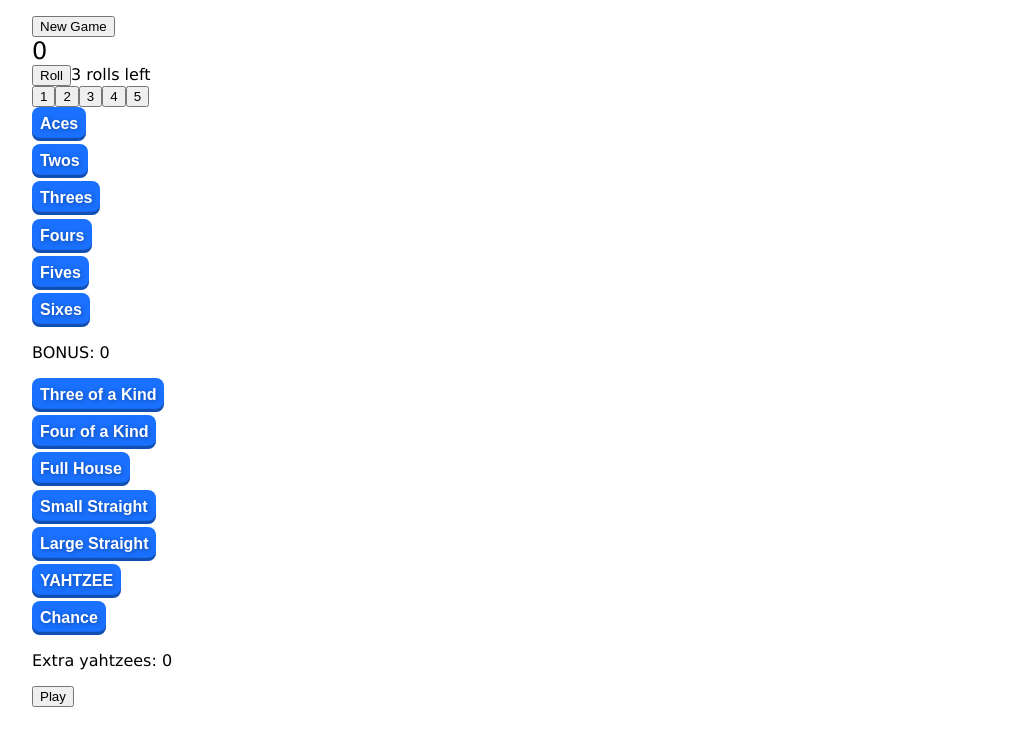
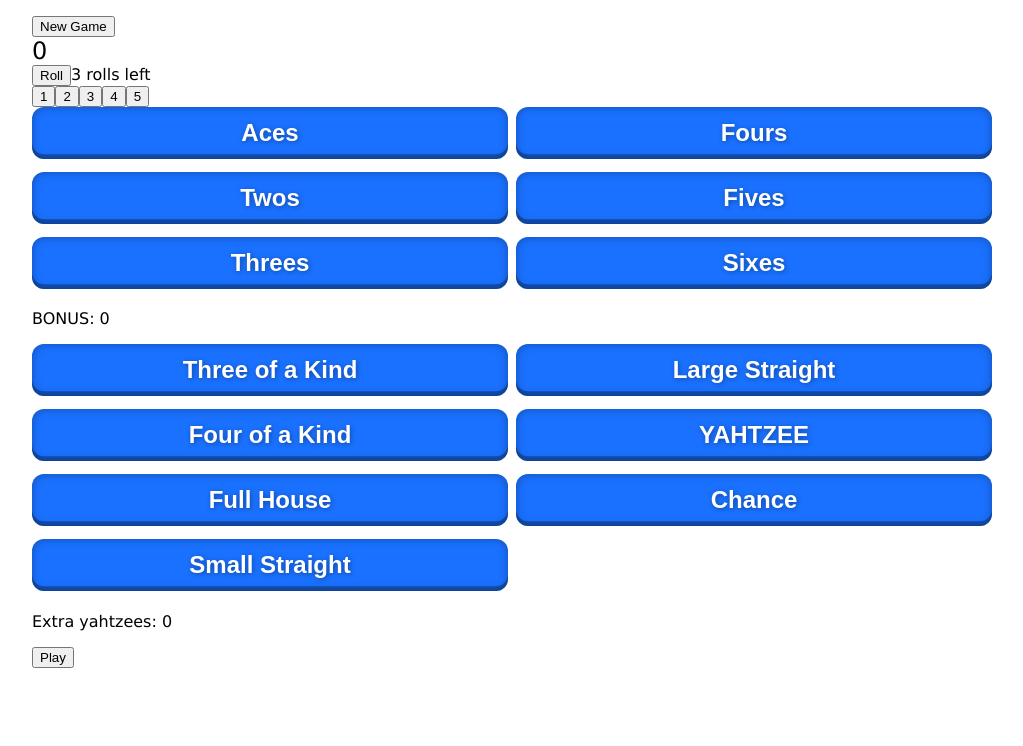
Before and after one commit to bbanting/react-trial, a React (Create React App) app: page / in a window 1280 px wide. Shown: the top 746 px of the page, without its empty margins (128-1151 px from the left). Built offline with nearby package versions, Linux system fonts and the light colour scheme.

Commit message:
Futher styling on hand buttons; fixed hands being deselected

```diff
--- a/src/App.js
+++ b/src/App.js
@@ -16,6 +16,7 @@
   const [time, setTime] = useState(Date.now());
 
   const prevGameStateRef = useRef(null);
+  useEffect(() => document.addEventListener("contextmenu", e => e.preventDefault()));
 
   // This checks if the game is finished after scoring or moves
   // the game state on to the next turn so long as the state is
--- a/src/ScoringSection.js
+++ b/src/ScoringSection.js
@@ -5,9 +5,10 @@
 function UpperHands({selected, selectFunc, scores}) {
   const bonusScore = (scores.slice(0, 6).reduce((a, b) => a+b) >= 63) ? 35 : 0
   return (
-    <div className=".hand-container">
+    <>
+    <div className="hand-container">
       {HANDS.slice(0, 6).map((v, i) => {
-        const classname = `hand ${scores[i] !== null ? "played" : ""} ${i === selected ? "selected" : ""}`;
+        const classname = `hand ${scores[i] !== null ? "played" : ""} ${i == selected ? "selected" : ""}`;
         return (
           <button className={classname} value={i} key={i} onClick={(e) => selectFunc(e.target.value)}>
             {HANDS[i].name}
@@ -15,15 +16,16 @@
           )
         }
       )}
-      <p>BONUS: {bonusScore}</p>
     </div>
+    <p>BONUS: {bonusScore}</p>
+    </>
   );
 }
 
 
 function LowerHands({selected, selectFunc, scores}) {
   return (
-    <div className=".hand-container">
+    <div className="hand-container lower">
       {HANDS.slice(6, HANDS.length).map((v, i) => {
         const classname = `hand ${scores[i+6] !== null ? "played" : ""} ${(i+6) === selected ? "selected" : ""}`;
         return (
@@ -43,8 +45,8 @@
   const [selected, setSelected] = useState(null);
 
   function select(index) {
-    if (scores[index] === null) setSelected(() => index);
-    else if (index === selected) setSelected(null);
+    if (index == selected) setSelected(null);
+    else if (scores[index] === null) setSelected(() => index);
   }
 
   function setScore() {
--- a/src/index.css
+++ b/src/index.css
@@ -26,9 +26,34 @@
   outline: none;
 }
 
-/* .hand-container {
+.hand-container {
   display: grid;
-} */
+  grid-template-columns: 1fr 1fr;
+  grid-template-rows: 1fr 1fr 1fr;
+  grid-auto-flow: column;
+  gap: .5em;
+}
+
+.lower {
+  grid-template-rows: 1fr 1fr 1fr 1fr;
+}
+
+.hand {
+  position: relative;
+  top: 0;
+  display: block;
+  box-shadow: 0 -0.2em hsla(0, 0%, 0%, 0.3) inset, 0 0 .4em hsla(0, 0%, 0%, 0.3) inset;
+  text-shadow: 1px 1px 5px hsla(0, 0%, 0%, 0.368);
+  font-size: 1.5em;
+  font-weight: bold;
+  color: white;
+  background-color: hsl(217, 100%, 55%);
+  margin-bottom: .2em;
+  padding: .5em;
+  border: 0;
+  border-radius: .5em;
+  transition: all .1s ease-out;
+}
 
 .hand:active {
   position: relative;
@@ -36,21 +61,7 @@
   padding-bottom: 0.4em;
   margin-bottom: .3em;
   box-shadow: none;
-  box-shadow: 0 -0.1em hsla(0, 0%, 0%, 0.3) inset;
-}
-
-.hand {
-  display: block;
-  box-shadow: 0 -0.2em hsla(0, 0%, 0%, 0.3) inset;
-  text-shadow: 1px 1px 5px hsla(0, 0%, 0%, 0.368);
-  font-size: 1em;
-  font-weight: bold;
-  color: white;
-  background-color: hsl(217, 100%, 55%);
-  margin-bottom: .2em;
-  padding: .5em;
-  border: 0;
-  border-radius: .5em;
+  box-shadow: 0 -0.1em hsla(0, 0%, 0%, 0.3) inset, 0 0 .4em hsla(0, 0%, 0%, 0.3) inset;
 }
 
 .selected {
```
Also changed, not shown: 1 other file (tests, documents, lock files or other folders).
